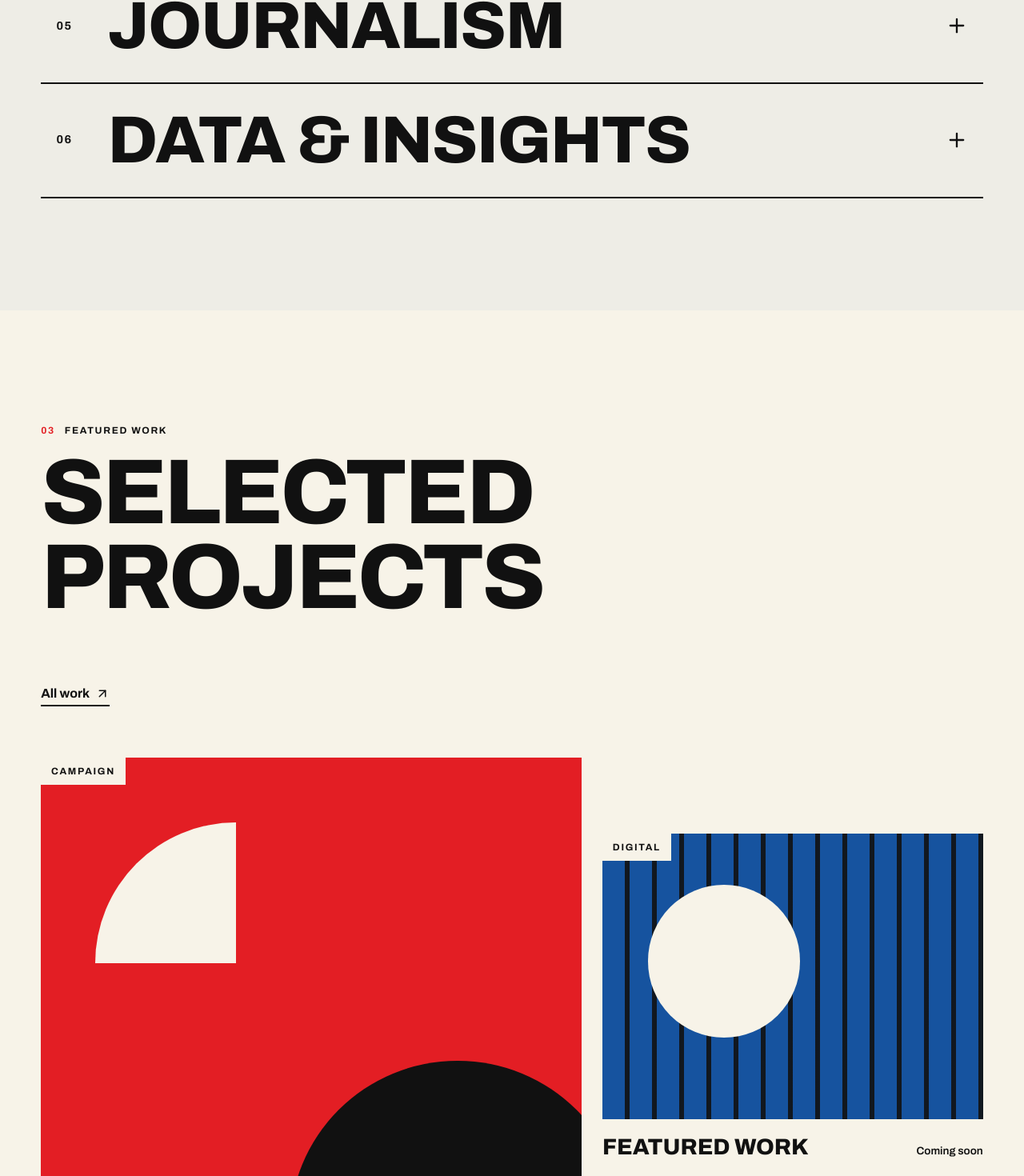
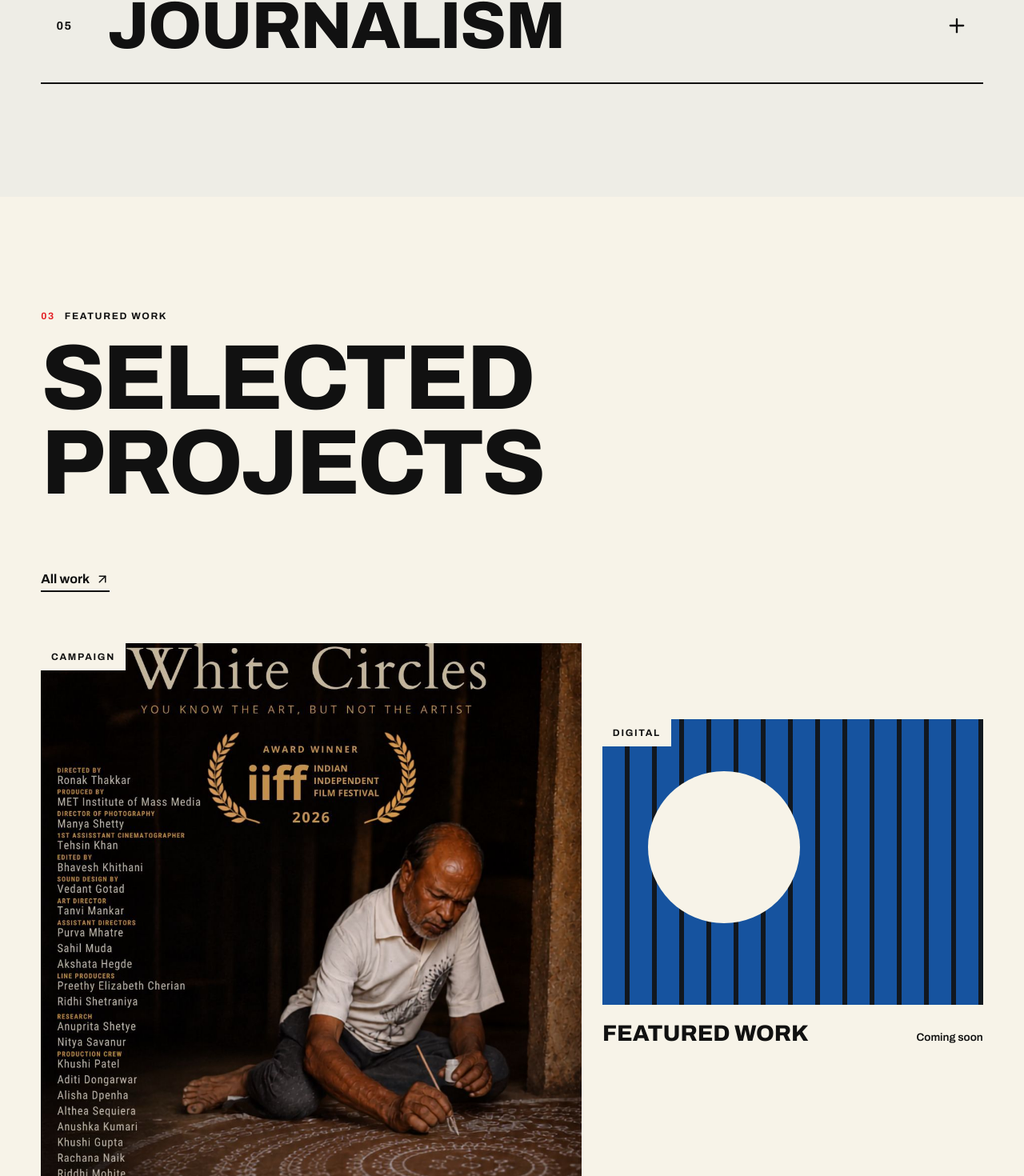
Before and after one commit to Manas3432/met-media-collective, a React (Vite) app: page / in a window 1280 px wide. Shown: the part 3574-5044 px from the top of the page at 80% size. Built offline with nearby package versions, Linux system fonts and the light colour scheme.

Commit message:
Add campaign image to featured work

```diff
--- a/src/pages/Home.jsx
+++ b/src/pages/Home.jsx
@@ -49,12 +49,6 @@ const VERTICALS = [
     ink: '#111',
     text: 'News packages, features, interviews, and campus reporting with real editorial standards.',
   },
-  {
-    title: 'Data & Insights',
-    color: 'var(--olive)',
-    ink: '#fff',
-    text: 'Audience research, campaign measurement, and decision support to sharpen every strategy.',
-  },
 ]
 
 /*
@@ -71,7 +65,7 @@ const WORK = [
     meta: 'Coming soon',
     tone: 'red',
     span: 'w7',
-    image: null,
+    image: '/house-of-white-circles.jpeg',
   },
   {
     cat: 'Digital',
```
Also changed, not shown: public/house-of-white-circles.jpeg (added).
